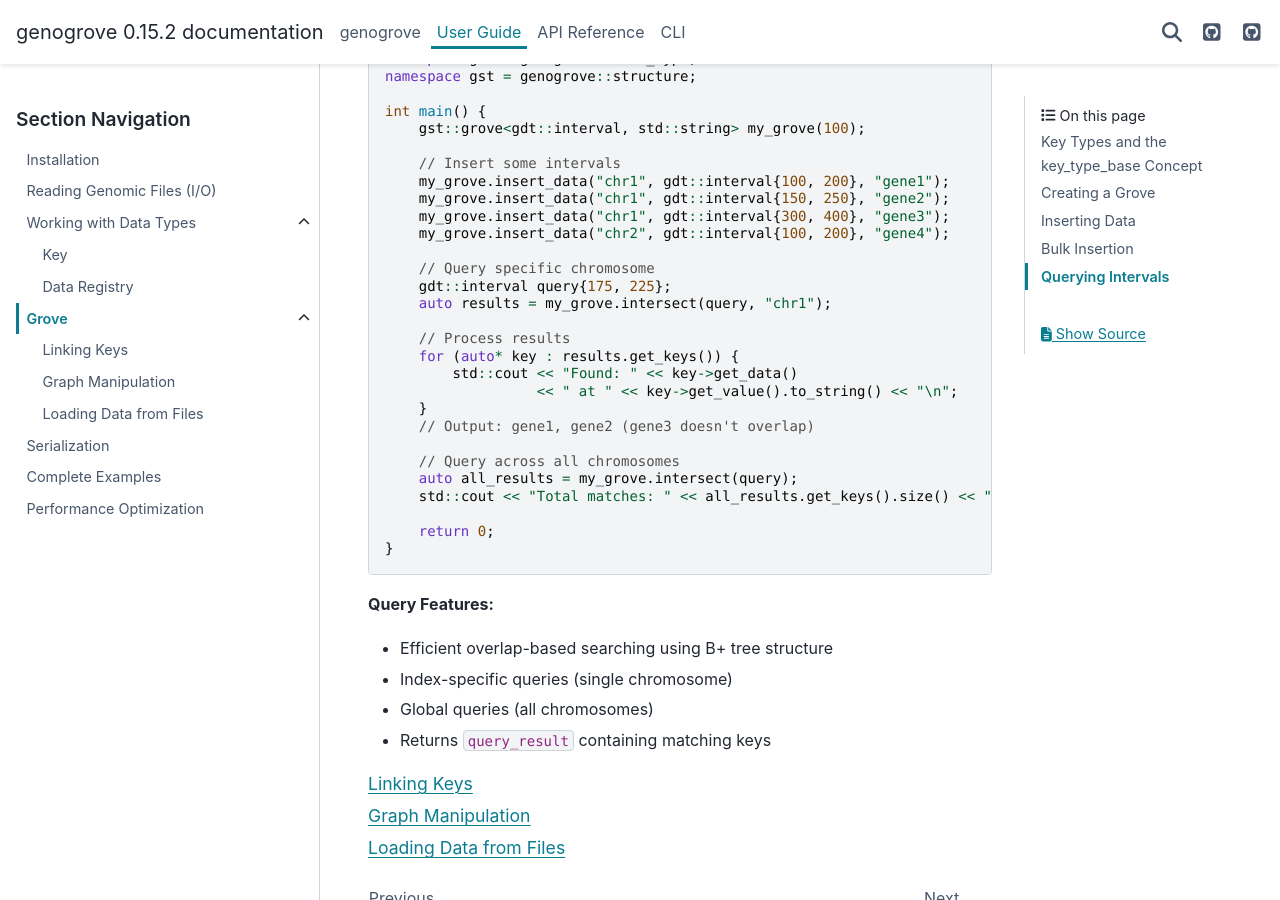
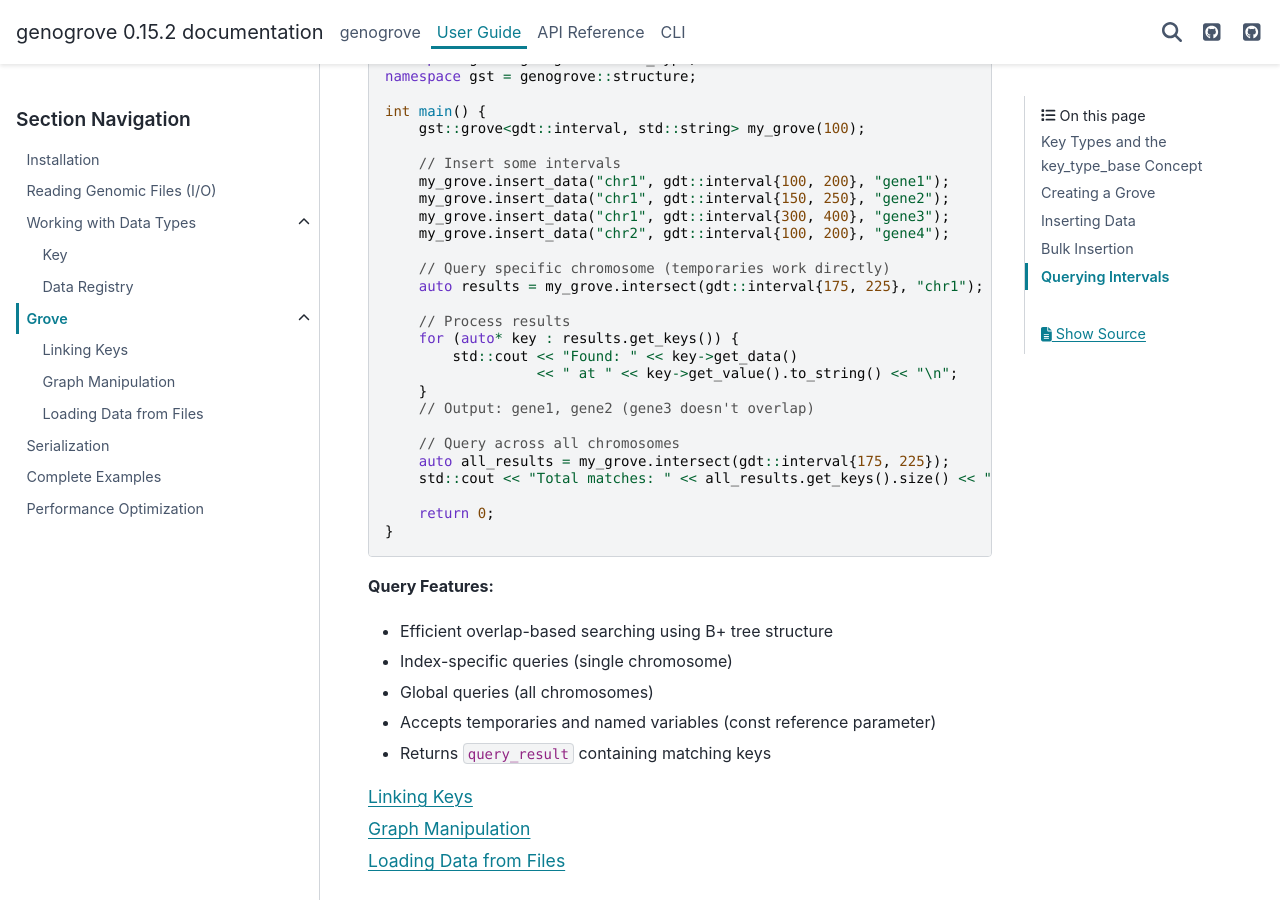
Before and after one commit to genogrove/docs, a Sphinx documentation site: the page built from source/guide/grove/grove.md, in a window 1280 px wide and 900 px high, scrolled down 5503 px. Built offline with Sphinx 7.4.7 and the PyData theme 0.15.4, drawn with Linux system fonts in a browser that asks for light colours.

Commit message:
Update intersect() examples to use temporaries (const ref change)
intersect() now accepts const key_type&, so temporaries can be passed
directly. Update the main querying examples in grove.md and index.md
to demonstrate this pattern.

Closes #41

Co-Authored-By: Claude Opus 4.6 <noreply@anthropic.com>

````diff
--- a/source/guide/grove/grove.md
+++ b/source/guide/grove/grove.md
@@ -251,9 +251,8 @@ int main() {
     my_grove.insert_data("chr1", gdt::interval{300, 400}, "gene3");
     my_grove.insert_data("chr2", gdt::interval{100, 200}, "gene4");
 
-    // Query specific chromosome
-    gdt::interval query{175, 225};
-    auto results = my_grove.intersect(query, "chr1");
+    // Query specific chromosome (temporaries work directly)
+    auto results = my_grove.intersect(gdt::interval{175, 225}, "chr1");
 
     // Process results
     for (auto* key : results.get_keys()) {
@@ -263,7 +262,7 @@ int main() {
     // Output: gene1, gene2 (gene3 doesn't overlap)
 
     // Query across all chromosomes
-    auto all_results = my_grove.intersect(query);
+    auto all_results = my_grove.intersect(gdt::interval{175, 225});
     std::cout << "Total matches: " << all_results.get_keys().size() << "\n";
 
     return 0;
@@ -275,6 +274,7 @@ int main() {
 - Efficient overlap-based searching using B+ tree structure
 - Index-specific queries (single chromosome)
 - Global queries (all chromosomes)
+- Accepts temporaries and named variables (const reference parameter)
 - Returns `query_result` containing matching keys
 
 ```{toctree}
````
Also changed, not shown: source/index.md (+1 -2 lines).
